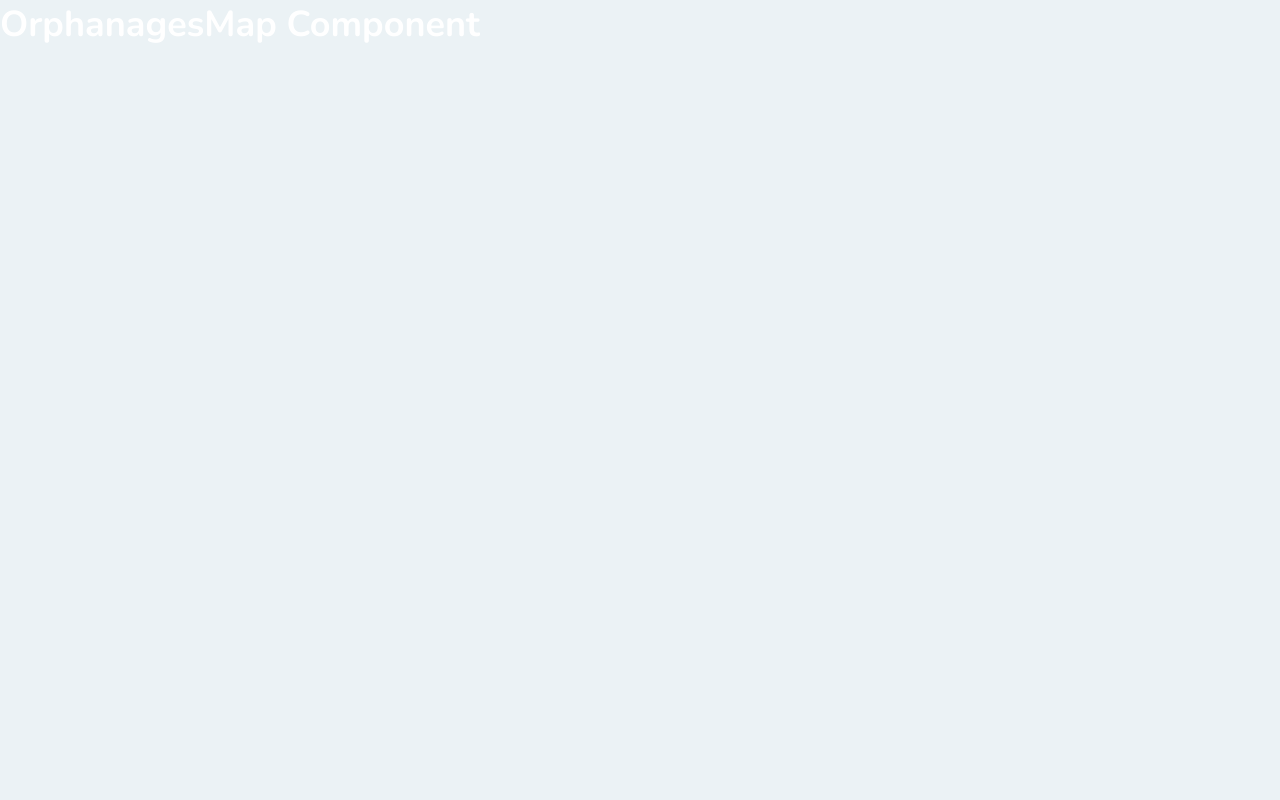
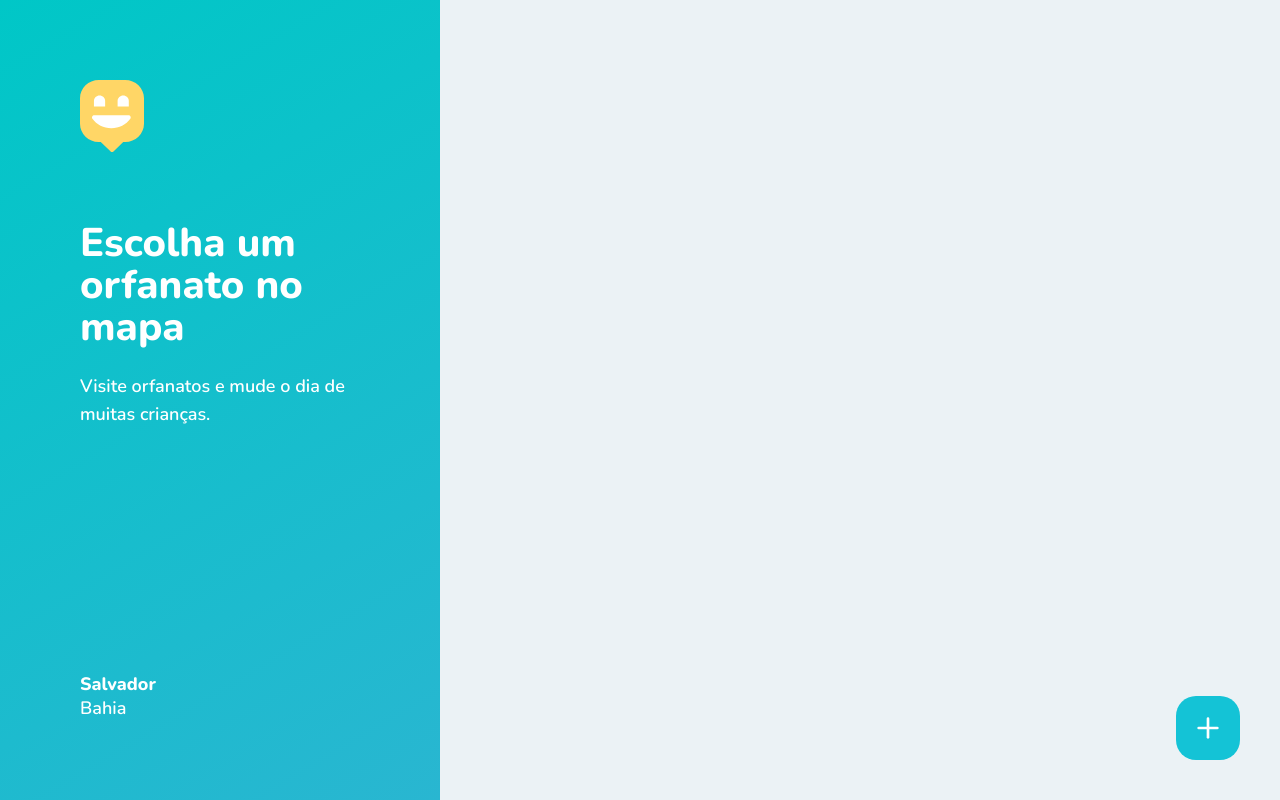
Before and after one commit to Snahier/Happy, a React (Create React App) app in the folder web/: page /app in a window 1280 px wide. Built offline with nearby package versions, Linux system fonts and the light colour scheme.

Commit message:
Add orphanages page layout

```diff
--- a/web/src/pages/OrphanagesMap.tsx
+++ b/web/src/pages/OrphanagesMap.tsx
@@ -1,12 +1,43 @@
 import React from "react"
+import {
+  Aside,
+  City,
+  CreateOrphanage,
+  Description,
+  Footer,
+  Header,
+  MapMarkerImg,
+  OrphanagesMapContainer,
+  State,
+  Title,
+} from "../styles/pages/orphanagesMap"
+import { FiPlus } from "react-icons/fi"
 
 interface OrphanagesMapProps {}
 
 const OrphanagesMap: React.FC<OrphanagesMapProps> = () => {
   return (
-    <div>
-      <h1>OrphanagesMap Component</h1>
-    </div>
+    <OrphanagesMapContainer>
+      <Aside>
+        <Header>
+          <MapMarkerImg />
+
+          <Title>Escolha um orfanato no mapa</Title>
+          <Description>
+            Visite orfanatos e mude o dia de muitas crianças.
+          </Description>
+        </Header>
+
+        <Footer>
+          <City>Salvador</City>
+          <State>Bahia</State>
+        </Footer>
+      </Aside>
+
+      <CreateOrphanage to="">
+        <FiPlus size={32} color="#fff" />
+      </CreateOrphanage>
+    </OrphanagesMapContainer>
   )
 }
 export default OrphanagesMap
--- /dev/null
+++ b/web/src/styles/pages/orphanagesMap.ts
@@ -0,0 +1,73 @@
+import { Link } from "react-router-dom"
+import styled from "styled-components"
+
+import mapMarkerImg from "../../Assets/map-marker.svg"
+
+export const OrphanagesMapContainer = styled.div`
+  position: relative;
+
+  display: flex;
+
+  width: 100vw;
+  height: 100vh;
+`
+
+export const Aside = styled.aside`
+  display: flex;
+  flex-direction: column;
+  justify-content: space-between;
+
+  width: 440px;
+  padding: 80px;
+
+  background: linear-gradient(329.54deg, #29b6d1 0%, #00c7c7 100%);
+`
+export const Header = styled.header``
+export const MapMarkerImg = styled.img.attrs({
+  src: mapMarkerImg,
+  alt: "Happy",
+})``
+export const Title = styled.h2`
+  margin-top: 64px;
+
+  font-size: 40px;
+  font-weight: 800;
+  line-height: 42px;
+`
+export const Description = styled.p`
+  margin-top: 24px;
+
+  line-height: 28px;
+`
+export const Footer = styled.footer`
+  display: flex;
+  flex-direction: column;
+
+  line-height: 24px;
+`
+export const City = styled.strong`
+  font-weight: 800;
+`
+export const State = styled.span``
+
+export const CreateOrphanage = styled(Link)`
+  position: absolute;
+  right: 40px;
+  bottom: 40px;
+
+  display: flex;
+  justify-content: center;
+  align-items: center;
+
+  width: 64px;
+  height: 64px;
+
+  background: #14c3d6;
+  border-radius: 20px;
+
+  transition: background-color 0.2s;
+
+  &:hover {
+    background: #17d6eb;
+  }
+`
```
